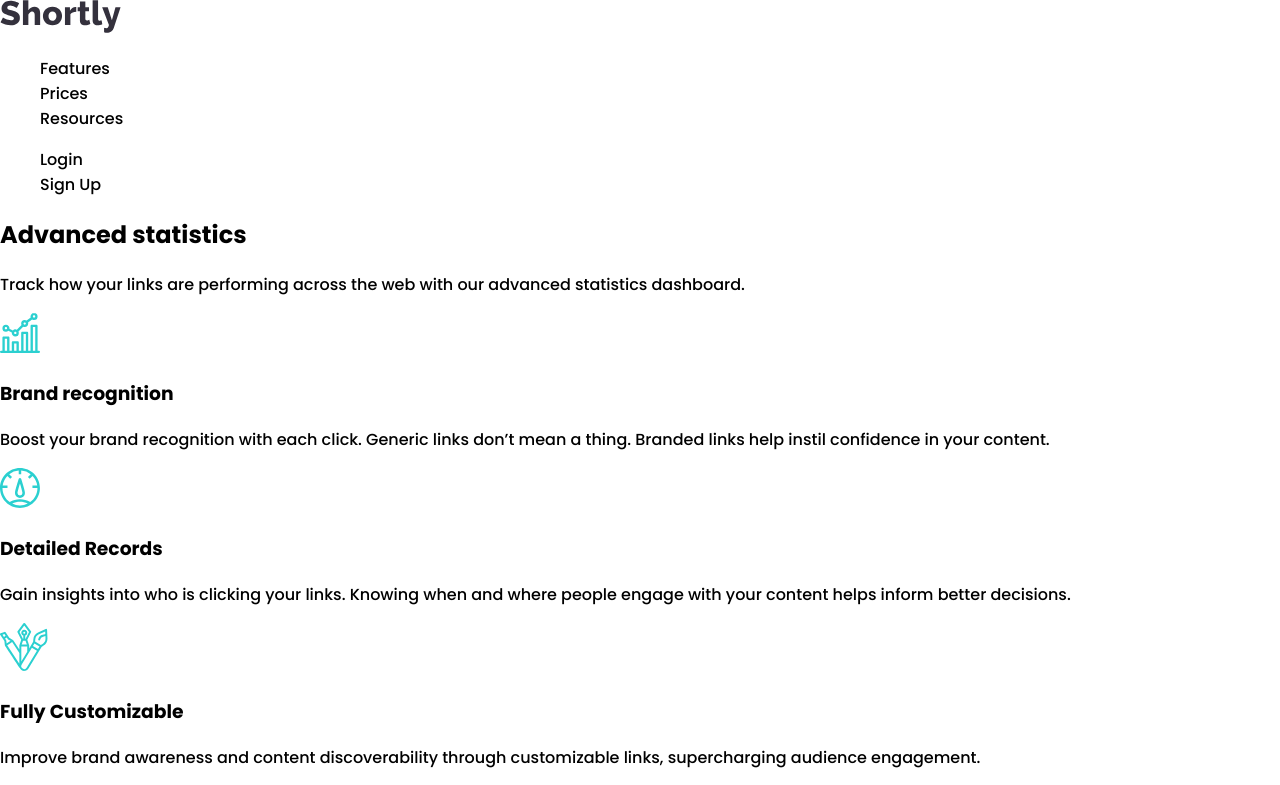
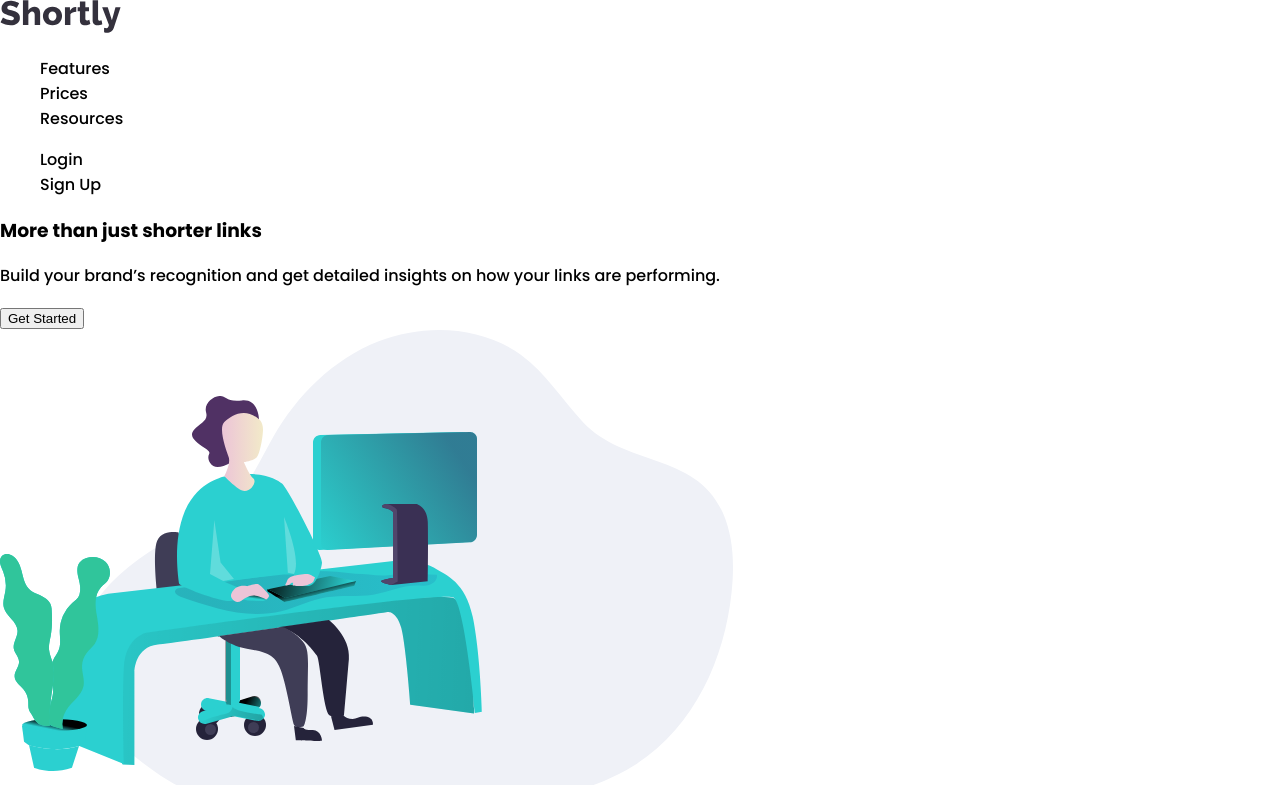
Before and after one commit to shazkhan2/shorten-url, a React (Create React App) app in the folder url-shortening-api/: page / in a window 1280 px wide. Shown: the top 785 px of the page. Built offline with nearby package versions, Linux system fonts and the light colour scheme.

Commit message:
Illustration component created

```diff
--- a/url-shortening-api/src/App.js
+++ b/url-shortening-api/src/App.js
@@ -2,11 +2,13 @@ import Navbar from "./components/Navbar";
 import Footer from "./components/Footer";
 import Boost from "./components/Boost";
 import Statistics from "./components/Statistics";
+import Illustration from "./components/Illustration";
 
 export default function App() {
   return (
      <>
      <Navbar />
+     <Illustration />
      <Statistics />
      <Boost />
      <Footer />
--- /dev/null
+++ b/url-shortening-api/src/components/Illustration.jsx
@@ -0,0 +1,32 @@
+import React from 'react';
+import illustrate from "../images/illustration-working.svg";
+
+export default function Illustration() {
+  return (
+<>
+<section>
+  <div>
+    <article>
+      <h1>
+      More than just shorter links
+
+      </h1>
+      <p>
+
+  Build your brand’s recognition and get detailed insights
+  on how your links are performing.
+
+      </p>
+      <button>Get Started</button>
+    </article>
+<article>
+  <img src={illustrate} alt='workstation' />
+</article>
+
+  </div>
+</section>
+
+</>
+
+)
+}
```
